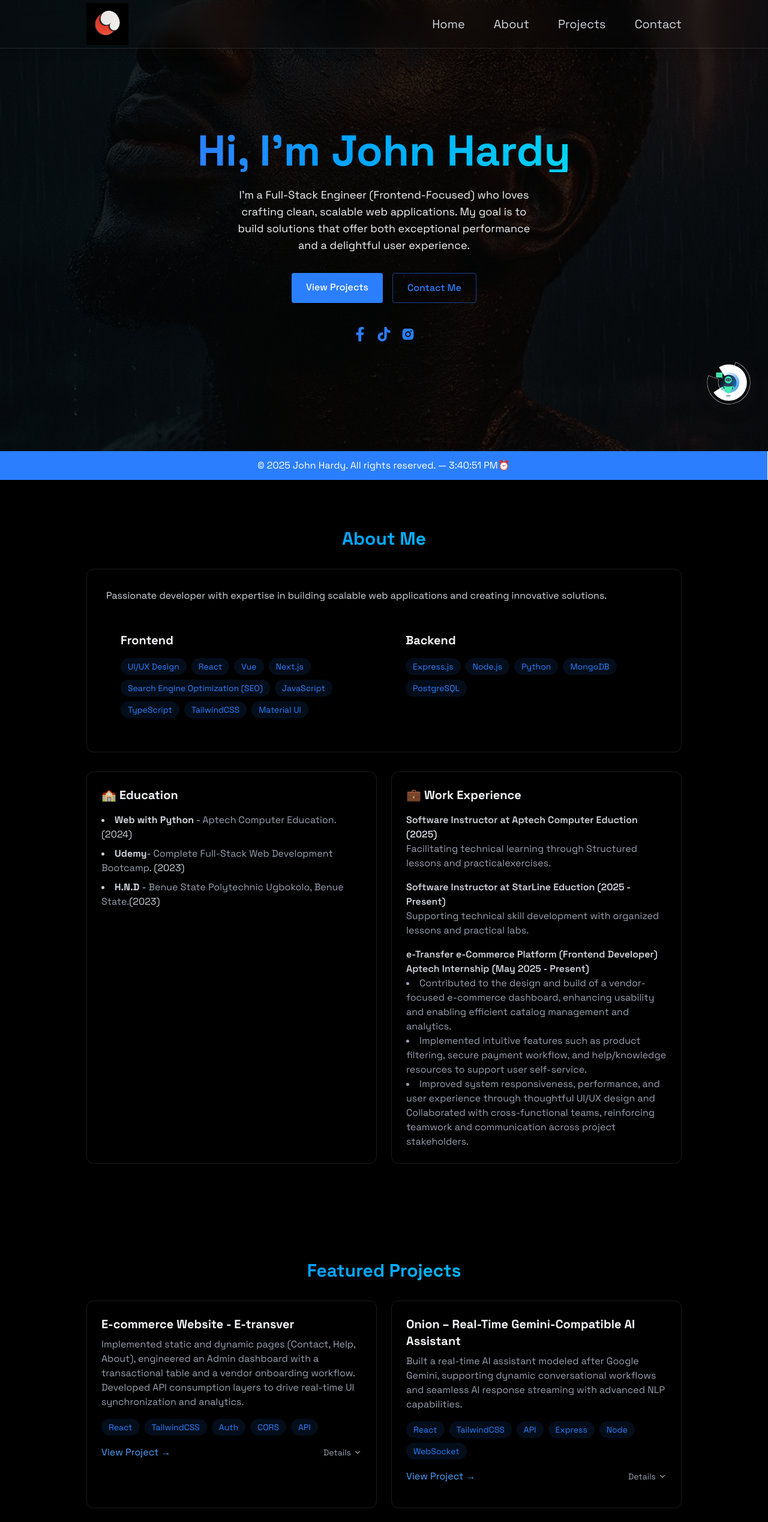
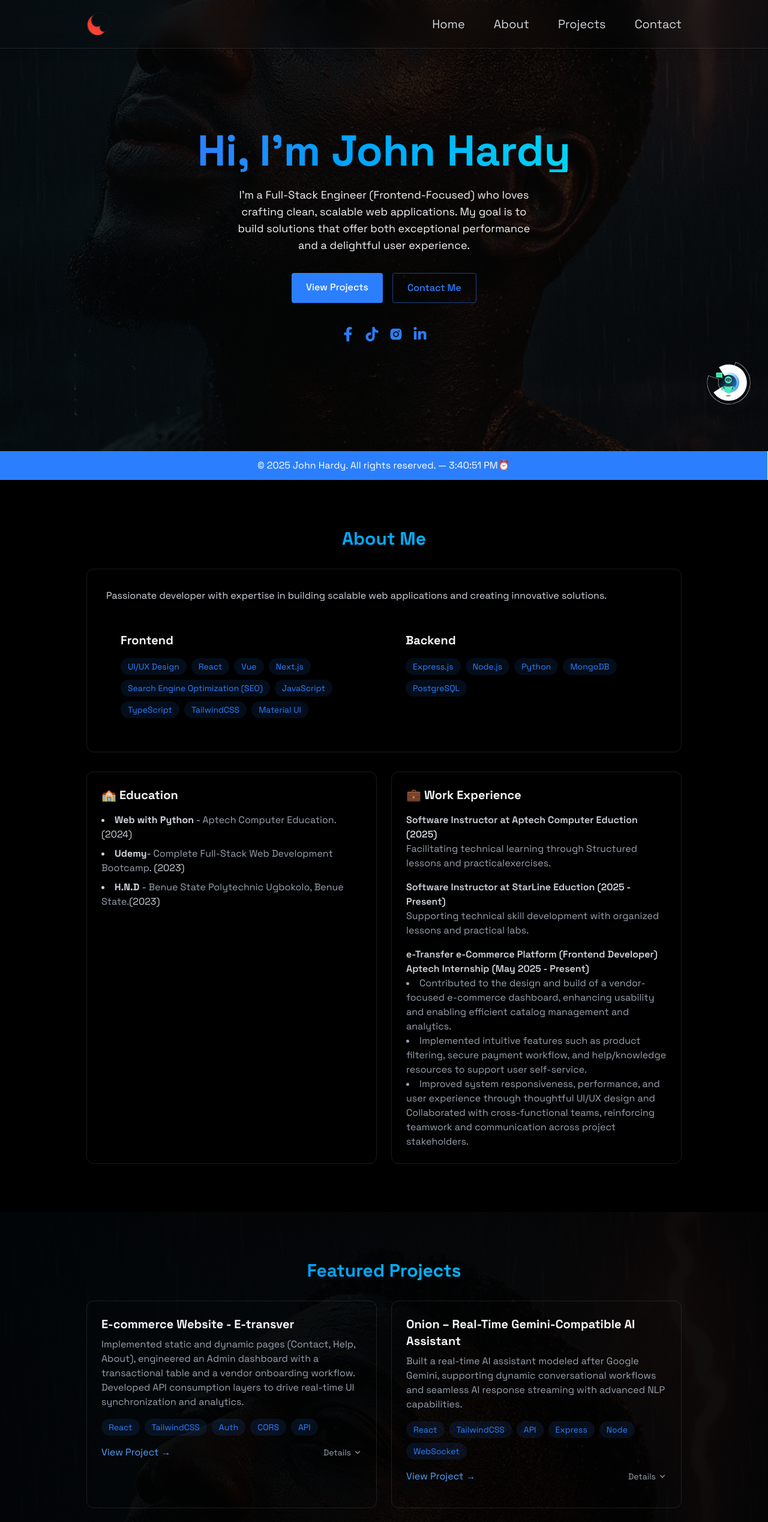
Before and after one commit to iam-johnhardy/JohnHardy-portfolio, a React (Vite) app: page / in a window 1280 px wide. Shown: the top 2537 px of the page at 60% size. Built offline with nearby package versions, Linux system fonts and the light colour scheme.

Commit message:
socials updated

```diff
--- a/index.html
+++ b/index.html
@@ -2,7 +2,7 @@
 <html lang="en">
   <head>
     <meta charset="UTF-8" />
-    <link rel="icon" type="image/svg+xml" href="./src/assets/logoMe.jpg" />
+    <link rel="icon" type="image/svg+xml" href="./src/assets/logo.png" />
     <link rel="preconnect" href="https://fonts.googleapis.com" />
     <link rel="preconnect" href="https://fonts.gstatic.com" crossorigin />
     <link
@@ -10,10 +10,11 @@
       rel="stylesheet"
     />
     <meta name="viewport" content="width=device-width, initial-scale=1.0" />
-    <title>John Hardy's Portfolio</title>
+    <title>John Hardy</title>
   </head>
   <body>
     <div id="root"></div>
+    <div id="modal-root"></div>
     <script type="module" src="/src/main.jsx"></script>
   </body>
 </html>
--- /dev/null
+++ b/src/components/Modal.jsx
@@ -0,0 +1,42 @@
+import { createPortal } from "react-dom";
+import { FiX } from "react-icons/fi";
+
+// A very simple modal component. When mounted it renders its children
+// in a fixed, full-screen overlay. The caller controls visibility and
+// is responsible for unmounting the component (e.g. via `isOpen && <Modal>`).
+//
+// Props:
+//   onClose: function to call when user clicks background or close icon
+//   children: content of the modal
+export const Modal = ({ onClose, children }) => {
+  const handleBackgroundClick = (e) => {
+    // only close when clicking on backdrop, not when clicking inside content
+    if (e.target === e.currentTarget) {
+      onClose();
+    }
+  };
+
+  const modalContent = (
+    <div
+      className="fixed inset-0 bg-black/60 flex items-center justify-center z-50"
+      onClick={handleBackgroundClick}
+    >
+      <div className="relative bg-gray-800 rounded-lg max-w-3xl w-full mx-4 p-6 overflow-auto max-h-[90vh]">
+        <button
+          onClick={onClose}
+          className="absolute top-3 right-3 text-gray-400 hover:text-white"
+        >
+          <FiX size={20} />
+        </button>
+        {children}
+      </div>
+    </div>
+  );
+
+  // If your project doesn't already render a div#modal-root in index.html
+  // you can just return modalContent directly. Using a portal keeps the
+  // markup out of the normal stacking context, which can help with z-index
+  // issues when the modal is rendered deep inside other elements.
+  const portalRoot = document.getElementById("modal-root");
+  return portalRoot ? createPortal(modalContent, portalRoot) : modalContent;
+};
--- a/src/components/Navbar.jsx
+++ b/src/components/Navbar.jsx
@@ -1,5 +1,5 @@
 import { useEffect } from "react";
-import logo from '../assets/logoMe.jpg';
+import logo from '../assets/logo.png';
 
 export const Navbar = ({ menuOpen, setMenuOpen }) => {
   useEffect(() => {
@@ -10,7 +10,7 @@ export const Navbar = ({ menuOpen, setMenuOpen }) => {
       <div className="max-w-5xl mx-auto px-4">
         <div className="flex justify-between items-center h-20">
           <a href="#home" className="font-mono text-xl font-bold text-white">
-          <img src={logo} alt="Logo" style={{ height: '70px', marginRight:'10px'}} />
+          <img src={logo} alt="Logo" style={{ height: '40px', marginRight:'10px'}} />
           </a>
 
           <div
--- a/src/components/ProjectCard.jsx
+++ b/src/components/ProjectCard.jsx
@@ -1,5 +1,6 @@
 import { useState } from "react";
 import { FiChevronDown, FiChevronUp } from "react-icons/fi";
+import { Modal } from "./Modal";
 
 export const ProjectCard = ({
   title,
@@ -15,7 +16,7 @@ export const ProjectCard = ({
   const [isExpanded, setIsExpanded] = useState(false);
 
   return (
-    <div className="p-6 rounded-xl border border-white/10 hover:-translate-y-1 hover:border-blue-500/30 hover:shadow-[0_2px_8px_rgba(59,130,246,0.2)] transition-all">
+    <div className="relative p-6 rounded-xl border border-white/10 hover:-translate-y-1 hover:border-blue-500/30 hover:shadow-[0_2px_8px_rgba(59,130,246,0.2)] transition-all">
       {/* Header */}
       <h3 className="text-xl font-bold mb-2">{title}</h3>
       <p className="text-gray-400 mb-4">{description}</p>
@@ -51,9 +52,9 @@ export const ProjectCard = ({
         </button>
       </div>
 
-      {/* Collapsible Details */}
+      {/* Modal details overlay */}
       {isExpanded && (
-        <div className="mt-6 pt-6 border-t border-white/10 space-y-5 animate-in fade-in duration-300">
+        <Modal onClose={() => setIsExpanded(false)}>
           {/* Metrics */}
           {metrics && Object.keys(metrics).length > 0 && (
             <div>
@@ -145,7 +146,7 @@ export const ProjectCard = ({
               </div>
             </div>
           )}
-        </div>
+        </Modal>
       )}
     </div>
   );
--- a/src/components/sections/Home.jsx
+++ b/src/components/sections/Home.jsx
@@ -1,8 +1,10 @@
 import ai from '../../assets/A.I-image.jpg';
 import { RevealOnScroll } from "../RevealOnScroll";
 import AssistantChat from '../../components/sections/AssistantChat.jsx';
-import { FaFacebookF } from "react-icons/fa";import { SiTiktok } from "react-icons/si";
+import { FaFacebookF } from "react-icons/fa";
+import { SiTiktok } from "react-icons/si";
 import { AiFillInstagram } from "react-icons/ai";
+import { FaLinkedinIn } from "react-icons/fa";
 
 
 export const Home = () => {
@@ -51,9 +53,17 @@ export const Home = () => {
 
           </div>
           <div className="flex justify-center space-x-4 mt-6">
-            <FaFacebookF className="text-2xl text-blue-500 hover:text-blue-300 transition-colors my-4 hover:animate-ping" />
+            <a href="" >
+              <FaFacebookF
+             className="text-2xl text-blue-500 hover:text-blue-300 transition-colors my-4 hover:animate-ping" />
+            </a>
             <SiTiktok className=" text-2xl text-blue-500 hover:text-blue-300 transition-colors my-4 hover:animate-ping" />
+
             <AiFillInstagram className=" text-2xl text-blue-500 hover:text-blue-400 transition-colors my-4 hover:animate-ping" />
+            <a href="https://www.linkedin.com/in/john-hardy-34729322a" >
+              <FaLinkedinIn className=" text-2xl text-blue-500 hover:text-blue-300 transition-colors my-4 hover:animate-ping" />
+            </a>
+
           </div>
 
         </div>
@@ -61,7 +71,7 @@ export const Home = () => {
 
 
       </RevealOnScroll>
-      <div className='fixed bottom-20 right-0 z-50 p- backdrop-blur-md'>
+      <div className='fixed bottom-20 right-0 z-50 '>
         <AssistantChat />
         </div>
     </section>
--- a/src/components/sections/Projects.jsx
+++ b/src/components/sections/Projects.jsx
@@ -1,5 +1,6 @@
 import { RevealOnScroll } from "../RevealOnScroll";
 import { ProjectCard } from "../ProjectCard";
+import ai from "../../assets/A.I-image.jpg";
 
 export const Projects = () => {
   const projectsData = [
@@ -175,8 +176,16 @@ export const Projects = () => {
   return (
     <section
       id="projects"
-      className="min-h-screen flex items-center justify-center py-20"
+      className="min-h-screen flex items-center justify-center py-20 relative right-8 left-0 top-0  bg-cover bg-center bg-no-repeat"
     >
+      <div
+        className="absolute inset-0 bg-cover bg-center bg-no-repeat"
+        style={{
+          backgroundImage: `url(${ai})`,
+          opacity: 0.07,
+          zIndex: 0,
+        }}
+      />
       <RevealOnScroll>
         <div className="max-w-5xl mx-auto px-4">
           <h2 className="text-3xl font-bold mb-8 bg-gradient-to-r from-blue-500 to-cyan-400 bg-clip-text text-transparent text-center">
@@ -189,6 +198,7 @@ export const Projects = () => {
           </div>
         </div>
       </RevealOnScroll>
-    </section>
+
+    </section >
   );
 };
```
Also changed, not shown: src/assets/logo.png (added), src/assets/logoMe.jpg (deleted).
